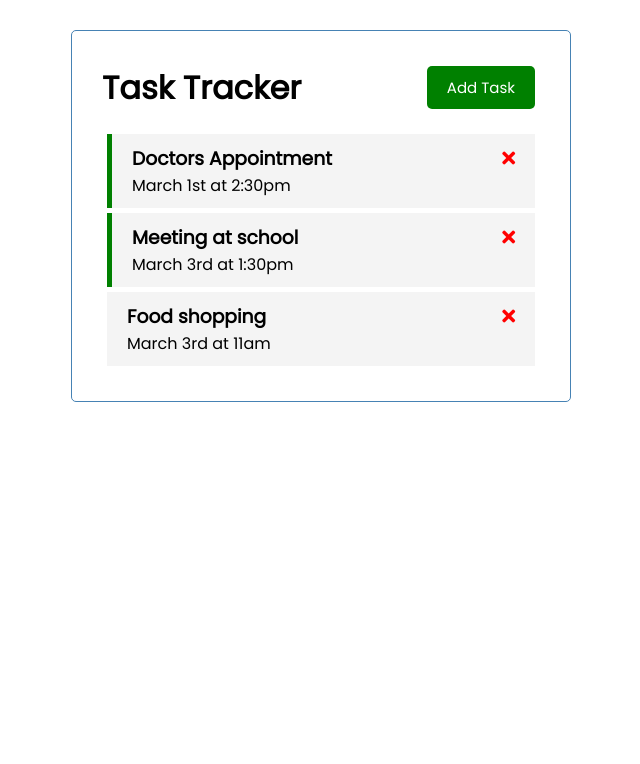
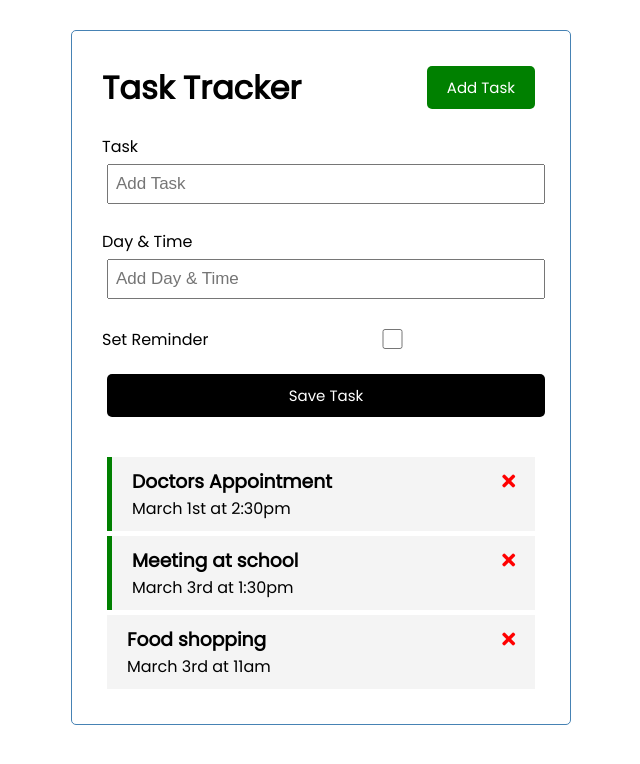
Before and after one commit to InfAurora/easy-vue-web-application, a Vue app in the folder vue-web-application/: page / in a window 1280 px wide. Shown: the top 764 px of the page, without its empty margins (319-959 px from the left). Built offline with nearby package versions, Linux system fonts and the light colour scheme.

Commit message:
Created AddTask component and styled it

```diff
--- a/vue-web-application/src/App.vue
+++ b/vue-web-application/src/App.vue
@@ -1,6 +1,7 @@
 <template>
   <div class="container">
     <Header title="Task Tracker"/>
+    <AddTask />
     <Tasks @toggle-reminder="toggleReminder" @delete-task='deleteTask' :tasks="tasks" />
   </div>
 </template>
@@ -8,11 +9,13 @@
 <script>
 import Header from "./components/Header";
 import Tasks from "./components/Tasks"
+import AddTask from "./components/AddTask";
 export default {
   name: "App",
   components: {
     Header,
-    Tasks
+    Tasks,
+    AddTask,
   },
   data() {
     return {
--- /dev/null
+++ b/vue-web-application/src/components/AddTask.vue
@@ -0,0 +1,59 @@
+<template>
+  <form @submit="onSubmit" class="add-form">
+    <div class="form-control">
+      <label>Task</label>
+      <input type="text" v-model="text" name="text" placeholder="Add Task" />
+    </div>
+    <div class="form-control">
+      <label>Day & Time</label>
+      <input
+        type="text"
+        v-model="day"
+        name="day"
+        placeholder="Add Day & Time"
+      />
+    </div>
+    <div class="form-control form-control-check">
+      <label>Set Reminder</label>
+      <input type="checkbox" v-model="reminder" name="reminder" />
+    </div>
+
+    <input type="submit" value="Save Task" class="btn btn-block" />
+  </form>
+</template>
+
+<script>
+export default {
+  name: 'AddTask',
+}
+</script>
+
+<style lang="sass" scoped>
+.add-form
+  margin-bottom: 40px
+
+.form-control
+  margin: 20px 0
+
+  label
+    display: block
+
+  input
+    width: 100%
+    height: 40px
+    margin: 5px
+    padding: 3px 7px
+    font-size: 17px
+
+.form-control-check
+  display: flex
+  align-items: center
+  justify-content: space-between
+
+  label
+    flex: 1
+
+  input
+    flex: 2
+    height: 20px
+</style>
```
